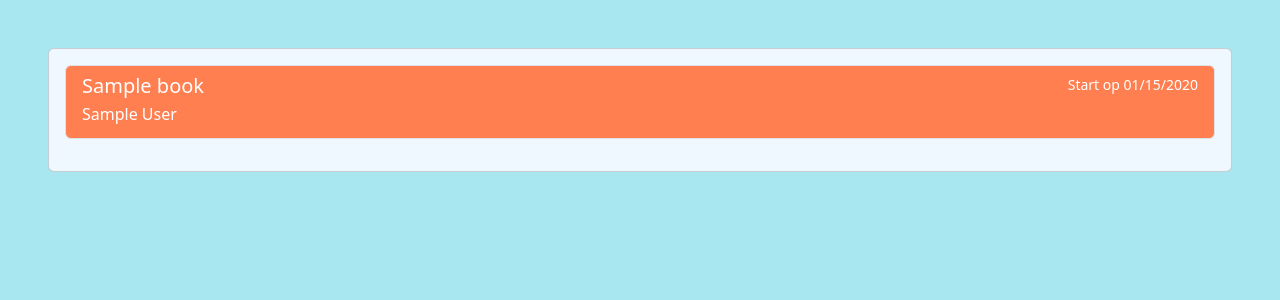
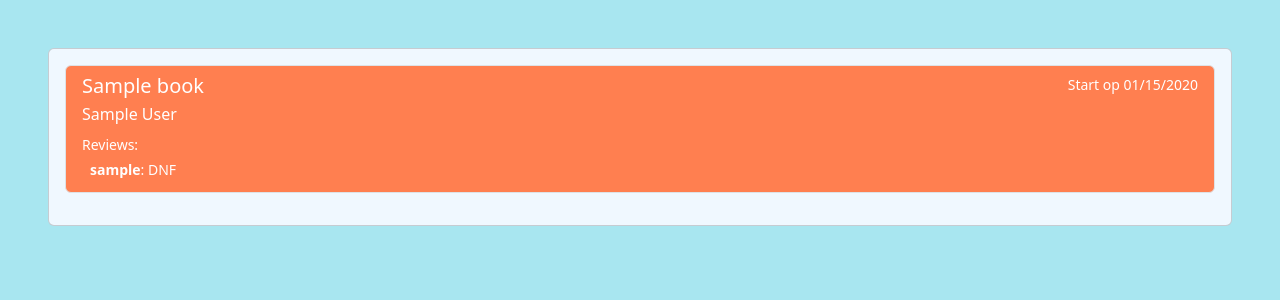
Before and after one commit to yoramclapper/buddyread, a Django app: page /boeken/ in a window 1280 px wide. Shown: the part 97-397 px from the top of the page. Run offline with Django 5.2, Linux system fonts and the light colour scheme; tables that the repository leaves empty hold one stand-in row (values such as "Sample post"); some libraries are stand-ins or nearby versions.

Commit message:
add reviews to books on book list

```diff
--- a/buddyread/books/models.py
+++ b/buddyread/books/models.py
@@ -13,6 +13,7 @@ class Book(models.Model):
 
 class Review(models.Model):
     SCORES = [
+        ('DNF', 'DNF'),
         ('1', '1'),
         ('1.5', '1.5'),
         ('2', '2'),
@@ -31,4 +32,6 @@ class Review(models.Model):
         null=False,
         choices=SCORES
     )
-    comment = models.CharField(max_length=255, blank=True, null=True)
+
+    def __str__(self):
+        return f"{self.book.title} - {self.user.username}"
--- a/buddyread/books/templates/books/book_list.html
+++ b/buddyread/books/templates/books/book_list.html
@@ -11,6 +11,18 @@
                   <small>Start op {{ book.creation_date|date:"SHORT_DATE_FORMAT"  }}</small>
                 </div>
                 <p class="mb-1">{{ book.author }}</p>
+                {% if book.review_set.all %}
+                <div class="mt-2 {% if forloop.counter == 1 %}text-white{% else %}text-muted{% endif %}">
+                    <small class="d-block mb-1">Reviews:</small>
+                    <div class="ps-2">
+                        {% for review in book.review_set.all %}
+                            <p class="mb-1 small">
+                                <strong>{{ review.user.username }}</strong>: {{ review.score }}
+                            </p>
+                        {% endfor %}
+                    </div>
+                </div>
+                {% endif %}
             </a>
         {% endfor %}
         </div>
--- a/buddyread/books/views.py
+++ b/buddyread/books/views.py
@@ -1,3 +1,4 @@
+from django.contrib.auth import get_user_model
 from django.shortcuts import render
 from .models import Book
 
```
Also changed, not shown: buddyread/books/migrations/0002_remove_review_comment_alter_review_score.py (added). Lines whose indentation alone changed are shown as unchanged.
